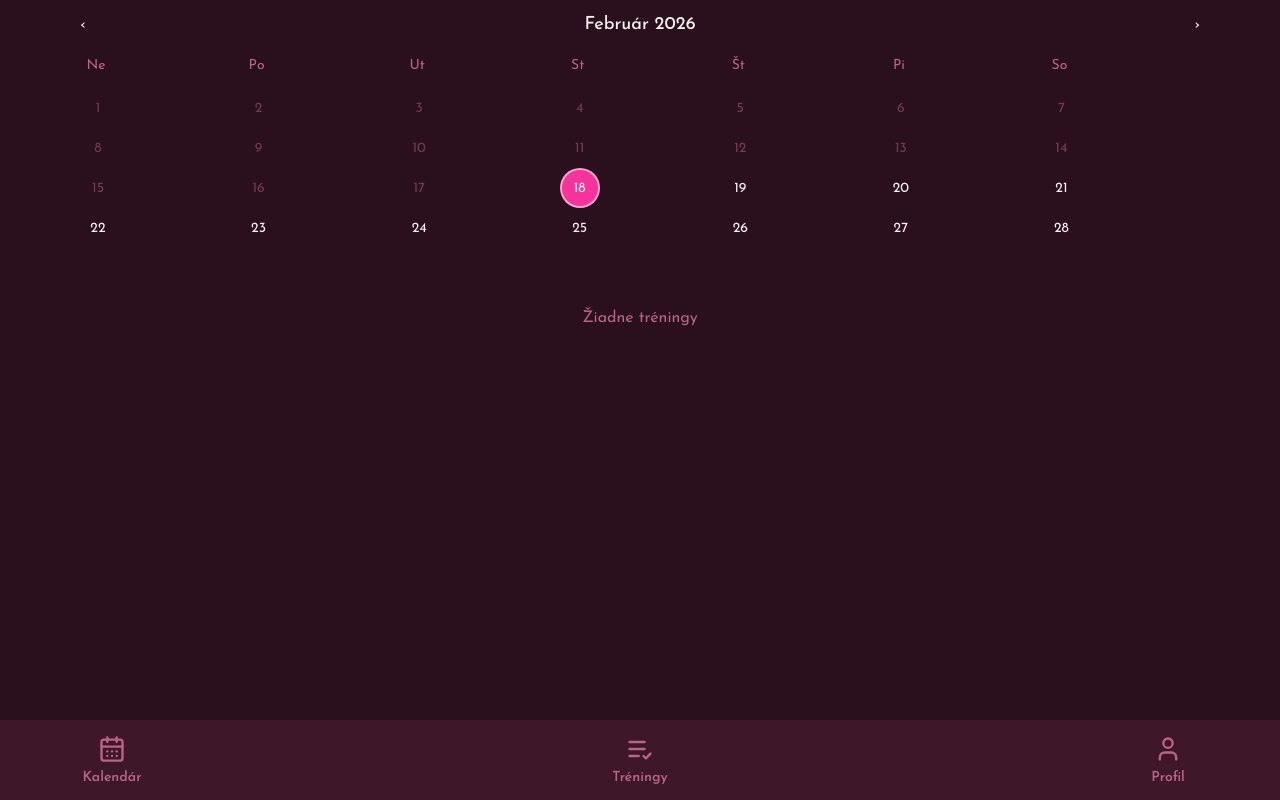
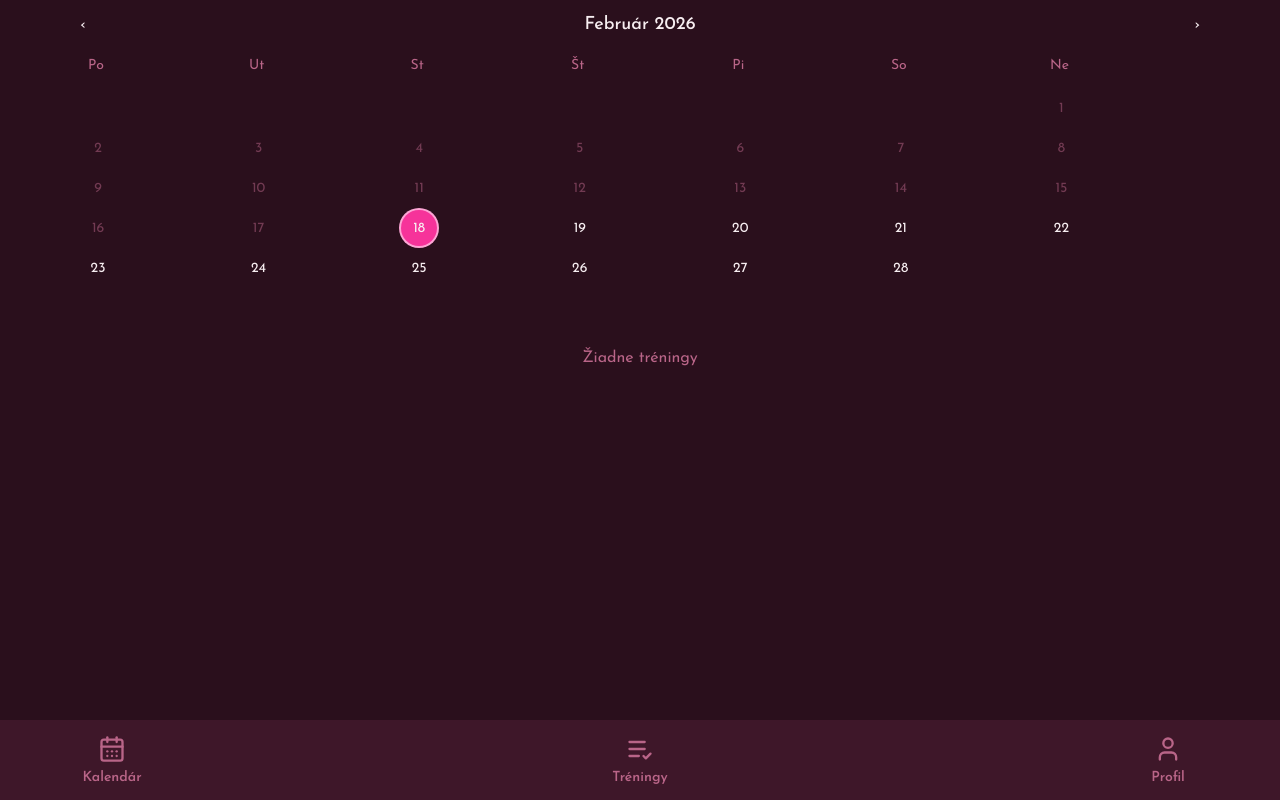
Before and after one commit to mrOtoM/new-city-park, a Next.js app: page /calendar in a window 1280 px wide. Built offline with nearby package versions, Linux system fonts and the light colour scheme; no server answers; the database is empty.

Commit message:
Update calendar days

```diff
--- a/components/Calendar.tsx
+++ b/components/Calendar.tsx
@@ -37,7 +37,7 @@ export default function Calendar({ trainings, onDateSelect }: CalendarProps) {
     'December',
   ]
 
-  const daysOfWeek = ['Ne', 'Po', 'Ut', 'St', 'Št', 'Pi', 'So']
+  const daysOfWeek = ['Po', 'Ut', 'St', 'Št', 'Pi', 'So', 'Ne']
 
   const getDaysInMonth = (month: number, year: number) => new Date(year, month + 1, 0).getDate()
 
@@ -101,7 +101,7 @@ export default function Calendar({ trainings, onDateSelect }: CalendarProps) {
 
   const renderCalendarDays = () => {
     const daysInMonth = getDaysInMonth(currentMonth, currentYear)
-    const firstDay = getFirstDayOfMonth(currentMonth, currentYear)
+    const firstDay = (getFirstDayOfMonth(currentMonth, currentYear) + 6) % 7
     const days = []
 
     for (let i = 0; i < firstDay; i++) {
@@ -148,7 +148,7 @@ export default function Calendar({ trainings, onDateSelect }: CalendarProps) {
   }
 
   return (
-    <div className="mx-auto rounded-lg p-4 text-primary-50">
+    <div className="text-primary-50 mx-auto rounded-lg p-4">
       <div className="mb-4 flex items-center justify-between">
         <button onClick={goToPrevMonth} className="text-primary-50 hover:text-pink-500">
           ‹
@@ -164,7 +164,7 @@ export default function Calendar({ trainings, onDateSelect }: CalendarProps) {
       {/* Days of week header */}
       <div className="mb-2 grid grid-cols-7 gap-1">
         {daysOfWeek.map((day, index) => (
-          <div key={index} className="flex h-8 w-8 items-center justify-center text-sm text-primary-400">
+          <div key={index} className="text-primary-400 flex h-8 w-8 items-center justify-center text-sm">
             {day}
           </div>
         ))}
```
